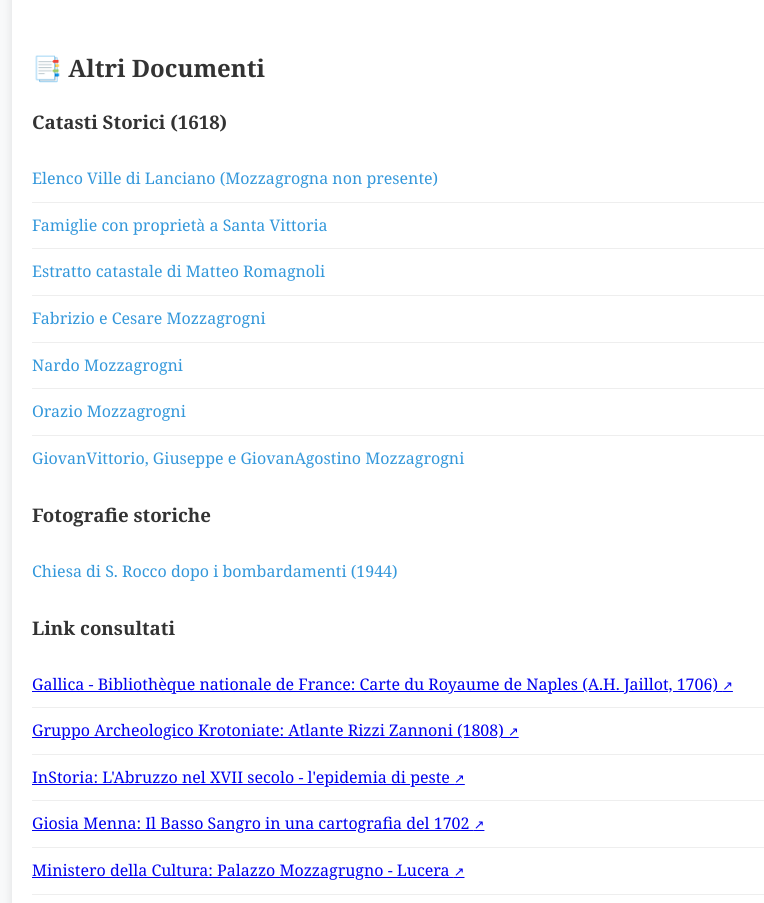
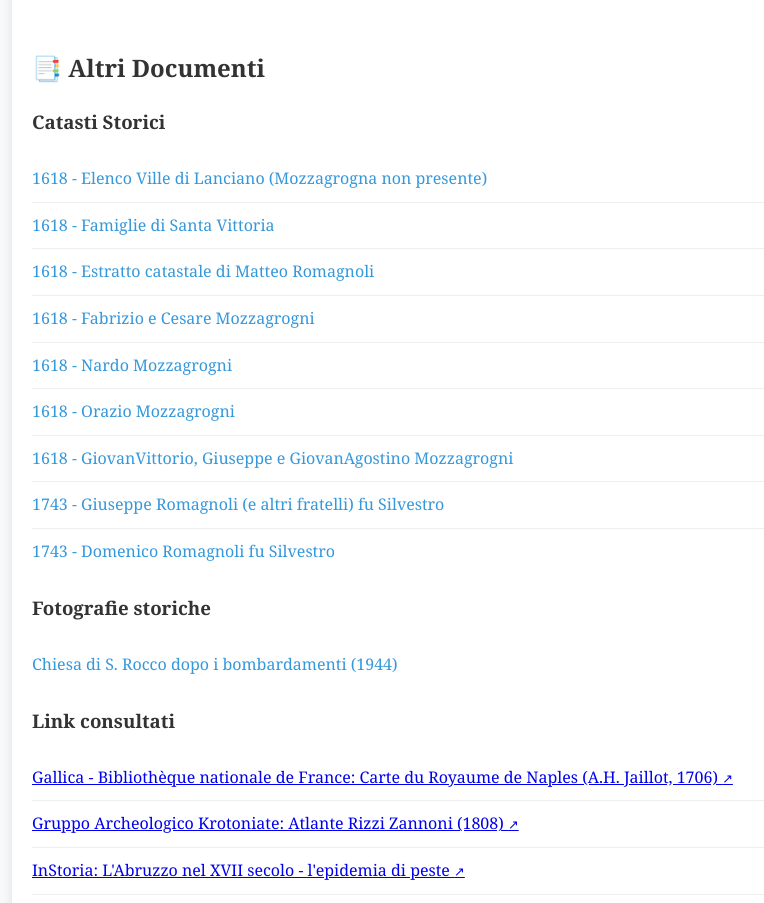
Before and after one commit to Federicoooo/villa_romagnoli, a plain HTML site: page index.html in a window 1280 px wide. Shown: the part 3473-4376 px from the top of the page, without its empty margins (48-812 px from the left). Drawn offline with Linux system fonts and the light colour scheme.

Commit message:
Add files via upload

```diff
--- a/index.html
+++ b/index.html
@@ -379,24 +379,27 @@ Feudi</strong> - Anno 1180 </a> </li>
 </ul>
 <section class="section" id="altri-documenti"></section>
 <h2>📑 Altri Documenti</h2>
-<h3>Catasti Storici (1618)</h3>
+<h3>Catasti Storici</h3>
 <ul class="document-list">
 <li> <a class="doc-link" href="documenti/catasti/Ville%20del%20Catasto%20Onciario%201618.jpg" target="_blank">
-Elenco Ville di Lanciano (Mozzagrogna non presente) </a>
+1618 - Elenco Ville di Lanciano (Mozzagrogna non presente) </a>
 </li>
 <li> <a class="doc-link" href="documenti/catasti/1618%20Santa%20Vittoria%20%28famiglie%29.jpg" target="_blank">
-Famiglie con proprietà a Santa Vittoria </a> </li>
+1618 - Famiglie di Santa Vittoria </a> </li>
 <li> <a class="doc-link" href="documenti/catasti/1618%20-%20Catasto%20onciario%20di%20Matteo%20Romagnoli.jpg" target="_blank">
-Estratto catastale di Matteo Romagnoli </a> </li>
-<li> <a class="doc-link" href="documenti/catasti/Mozzagrugni/Fabrizio%20e%20Cesare.jpg" target="_blank">
-Fabrizio e Cesare Mozzagrogni </a> </li>
-<li> <a class="doc-link" href="documenti/catasti/Mozzagrugni/Nardo.jpg" target="_blank"> Nardo Mozzagrogni </a>
+1618 - Estratto catastale di Matteo Romagnoli </a> </li>
+<li> <a class="doc-link" href="documenti/catasti/Mozzagrugni/Fabrizio%20e%20Cesare.jpg" target="_blank"> 1618 - Fabrizio e Cesare Mozzagrogni </a> </li>
+<li> <a class="doc-link" href="documenti/catasti/Mozzagrugni/Nardo.jpg" target="_blank"> 1618 - Nardo Mozzagrogni </a>
 </li>
-<li> <a class="doc-link" href="documenti/catasti/Mozzagrugni/Orazio.jpg" target="_blank"> Orazio Mozzagrogni </a>
+<li> <a class="doc-link" href="documenti/catasti/Mozzagrugni/Orazio.jpg" target="_blank"> 1618 - Orazio Mozzagrogni </a>
 </li>
 <li> <a class="doc-link" href="documenti/catasti/Mozzagrugni/GiovanVittorio%20Giuseppe%20GivanAgostino.jpg" target="_blank">
-GiovanVittorio, Giuseppe e GiovanAgostino
+1618 - GiovanVittorio, Giuseppe e GiovanAgostino
 Mozzagrogni </a> </li>
+<li> <a class="doc-link" href="documenti/catasti/1743 Catasto Onciario_Giuseppe di Silvestro Romagnoli.pdf" target="_blank"> 1743 - Giuseppe Romagnoli (e altri fratelli) fu Silvestro  </a>
+</li>
+<li> <a class="doc-link" href="documenti/catasti/1743 - Catasto Onciario_Domenico di Silvestro Romagnoli.pdf" target="_blank"> 1743 - Domenico Romagnoli fu Silvestro </a>
+</li>
 </ul>
 <h3>Fotografie storiche</h3>
 <ul class="document-list">
```
